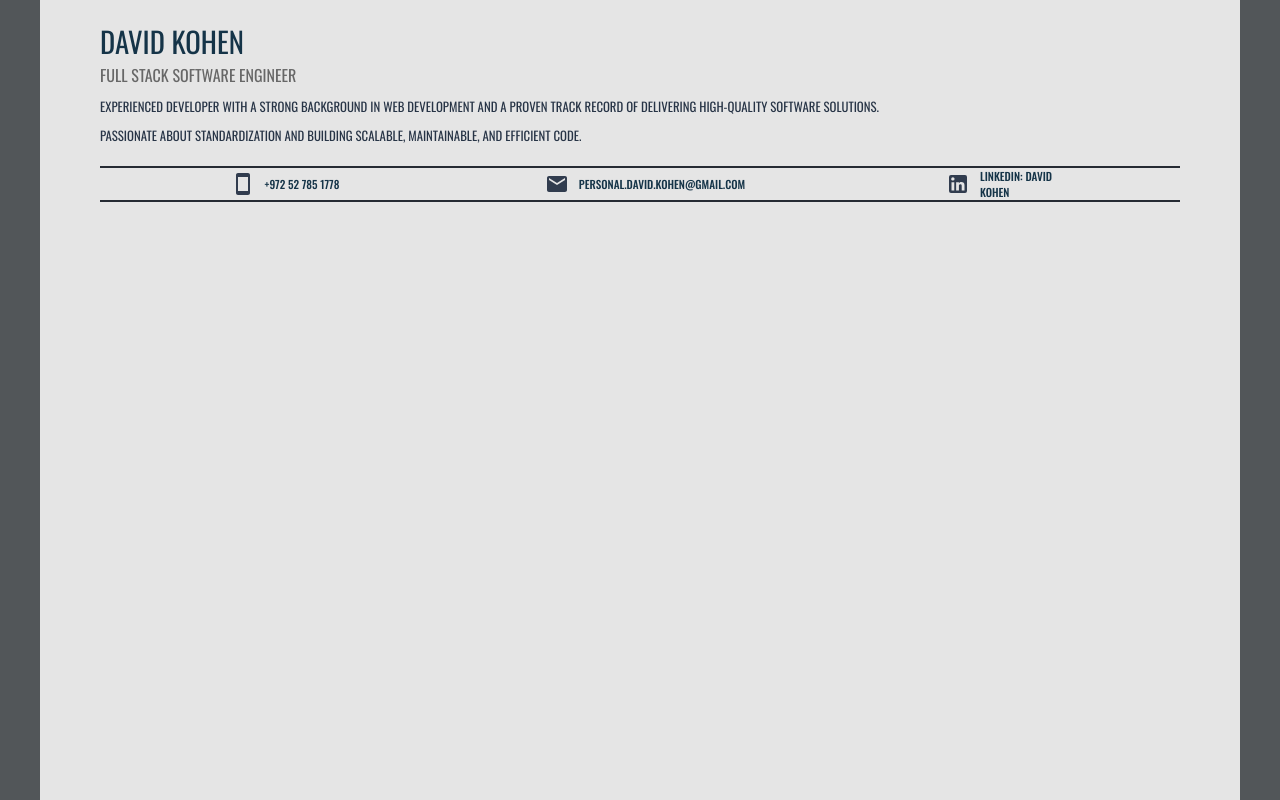
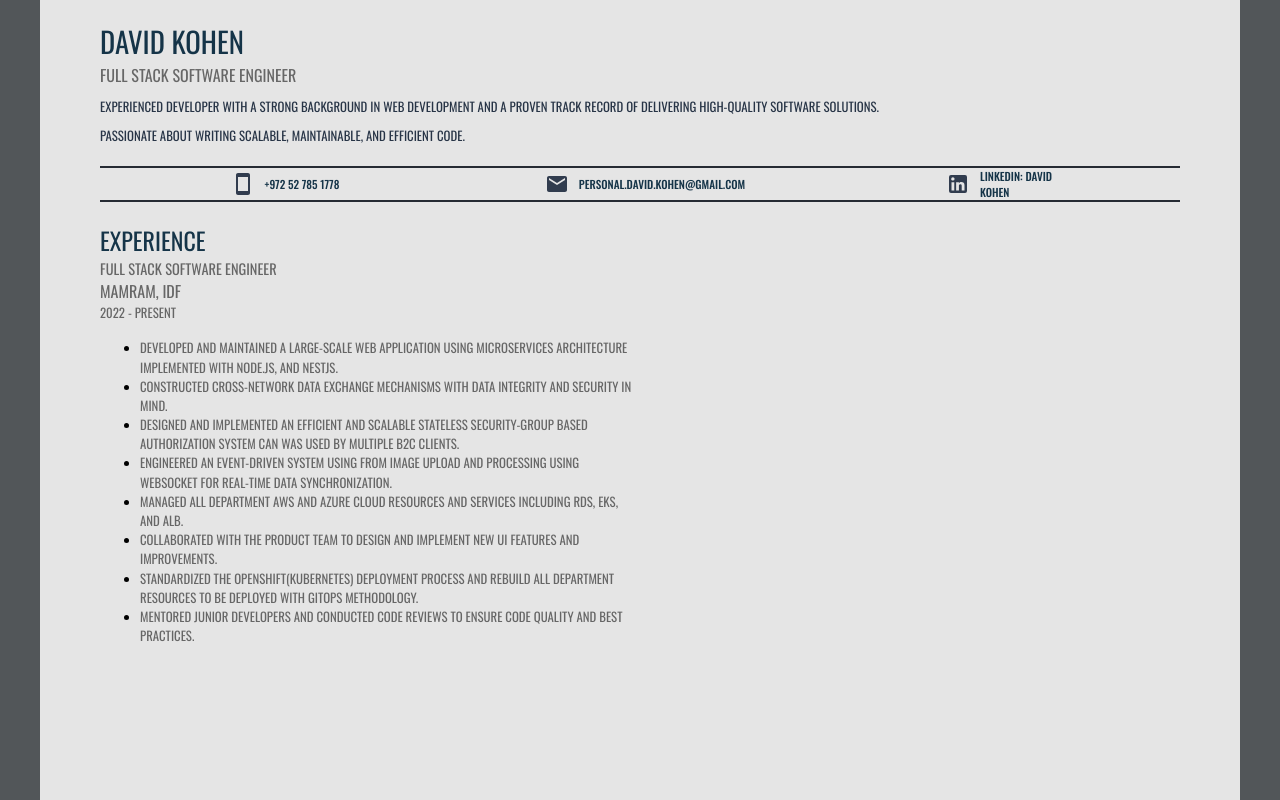
Before and after one commit to Personal-David-Kohen/Resume, a React (Vite) app: page / in a window 1280 px wide. Built offline with nearby package versions, Linux system fonts and the light colour scheme.

Commit message:
add experience

```diff
--- a/index.html
+++ b/index.html
@@ -9,6 +9,6 @@
   </head>
   <body style="padding: 0; margin: 0">
     <div id="root"></div>
-    <script type="module" src="/src/main.tsx"></script>
+    <script type="module" src="/src/index.tsx"></script>
   </body>
 </html>
--- /dev/null
+++ b/src/components/ExperienceSection/ExperienceSection.style.ts
@@ -0,0 +1,33 @@
+import { createStyles } from "src/styles/create-styles";
+
+export const useStyles = () =>
+  createStyles({
+    container: {
+      width: "100%",
+      marginTop: "20px",
+    },
+    title: {
+      fontSize: "1.5rem",
+      fontWeight: 400,
+    },
+    jobTitle: {
+      fontSize: "0.9rem",
+      fontWeight: 400,
+      color: "#666",
+    },
+    company: {
+      fontSize: "1.0rem",
+      fontWeight: 400,
+      color: "#666",
+    },
+    duration: {
+      fontSize: "0.8rem",
+      fontWeight: 400,
+      color: "#666",
+    },
+    item: {
+      fontSize: "0.8rem",
+      fontWeight: 400,
+      color: "#666",
+    },
+  });
--- /dev/null
+++ b/src/components/ExperienceSection/ExperienceSection.tsx
@@ -0,0 +1,33 @@
+import { Typography } from "@mui/material";
+import { useStyles } from "./ExperienceSection.style";
+import { UI_LABELS } from "src/constants/labels.const";
+import { RESUME_TEMPLATE } from "src/constants/template.const";
+
+const ExperienceSection = () => {
+  const styles = useStyles();
+
+  return (
+    <div style={styles.container}>
+      <Typography sx={styles.title}>{UI_LABELS.TITLES.EXPERIENCE}</Typography>
+
+      {RESUME_TEMPLATE.EXPERIANCE.map((item, index) => (
+        <>
+          <Typography key={index} sx={styles.jobTitle}>
+            {item.TITLE}
+          </Typography>
+          <Typography sx={styles.company}>{item.COMPANY}</Typography>
+          <Typography sx={styles.duration}>{item.DURATION}</Typography>
+          <ul>
+            {item.DESCRIPTION.map((description, index) => (
+              <li key={index}>
+                <Typography sx={styles.item}>{description}</Typography>
+              </li>
+            ))}
+          </ul>
+        </>
+      ))}
+    </div>
+  );
+};
+
+export default ExperienceSection;
--- /dev/null
+++ b/src/constants/labels.const.ts
@@ -0,0 +1,5 @@
+export const UI_LABELS = {
+  TITLES: {
+    EXPERIENCE: "Experience",
+  },
+};
--- a/src/constants/template.const.ts
+++ b/src/constants/template.const.ts
@@ -3,7 +3,7 @@ export const RESUME_TEMPLATE = {
   PROFESSION: "Full Stack Software Engineer",
   PROLOGUE: [
     "Experienced developer with a strong background in web development and a proven track record of delivering high-quality software solutions.",
-    "Passionate about standardization and building scalable, maintainable, and efficient code.",
+    "Passionate about writing scalable, maintainable, and efficient code.",
   ],
   CONTACT: {
     // Confuse those bots! Never hardcode your contact details in plain text.
@@ -19,6 +19,23 @@ export const RESUME_TEMPLATE = {
       DOMAIN: "gmail.com",
     },
   },
+  EXPERIANCE: [
+    {
+      TITLE: "Full Stack Software Engineer",
+      COMPANY: "MAMRAM, IDF",
+      DURATION: "2022 - Present",
+      DESCRIPTION: [
+        "Developed and maintained a large-scale web application using microservices architecture implemented with Node.js, and NestJS.",
+        "Constructed cross-network data exchange mechanisms with data integrity and security in mind.",
+        "Designed and implemented an efficient and scalable stateless security-group based authorization system can was used by multiple B2C clients.",
+        "Engineered an event-driven system using from image upload and processing using WebSocket for real-time data synchronization.",
+        "Managed all department AWS and Azure cloud resources and services including RDS, EKS, and ALB.",
+        "Collaborated with the product team to design and implement new UI features and improvements.",
+        "Standardized the OpenShift(Kubernetes) deployment process and rebuild all department resources to be deployed with GitOps methodology.",
+        "Mentored junior developers and conducted code reviews to ensure code quality and best practices.",
+      ],
+    },
+  ],
 };
 
 export const RESUME_TEMPLATE_WRAPPER = {
--- a/src/pages/Main/Main.style.ts
+++ b/src/pages/Main/Main.style.ts
@@ -22,4 +22,7 @@ export const useStyles = () =>
       maxWidth: "1200px",
       backgroundColor: theme.palette.paper.main,
     },
+    gridContainer: {
+      width: "90%",
+    },
   });
--- a/src/pages/Main/Main.tsx
+++ b/src/pages/Main/Main.tsx
@@ -1,5 +1,7 @@
+import { Grid } from "@mui/material";
 import { useStyles } from "./Main.style";
 import Header from "src/components/Header/Header";
+import ExperienceSection from "src/components/ExperienceSection/ExperienceSection";
 
 const Main = () => {
   const styles = useStyles();
@@ -8,6 +10,14 @@ const Main = () => {
     <div style={styles.container}>
       <div style={styles.content}>
         <Header />
+
+        <div style={styles.gridContainer}>
+          <Grid container spacing={2}>
+            <Grid item xs={12} md={6}>
+              <ExperienceSection />
+            </Grid>
+          </Grid>
+        </div>
       </div>
     </div>
   );
```
Also changed, not shown: src/index.tsx (renamed from src/main.tsx).
